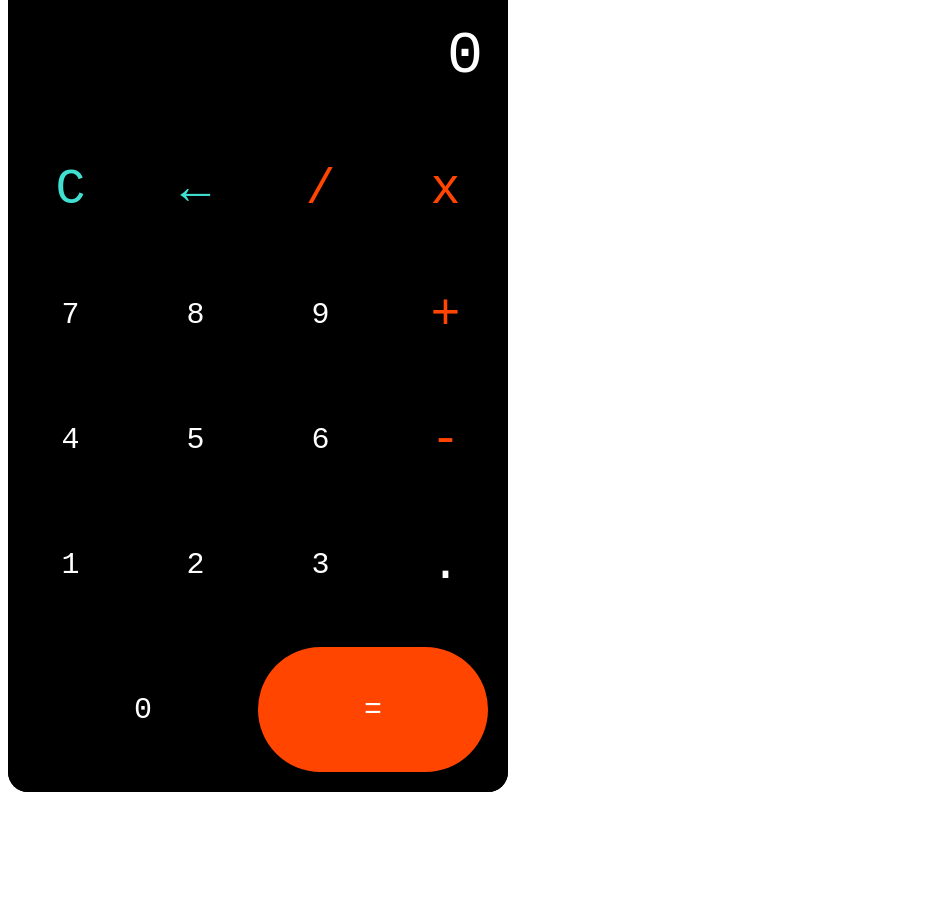
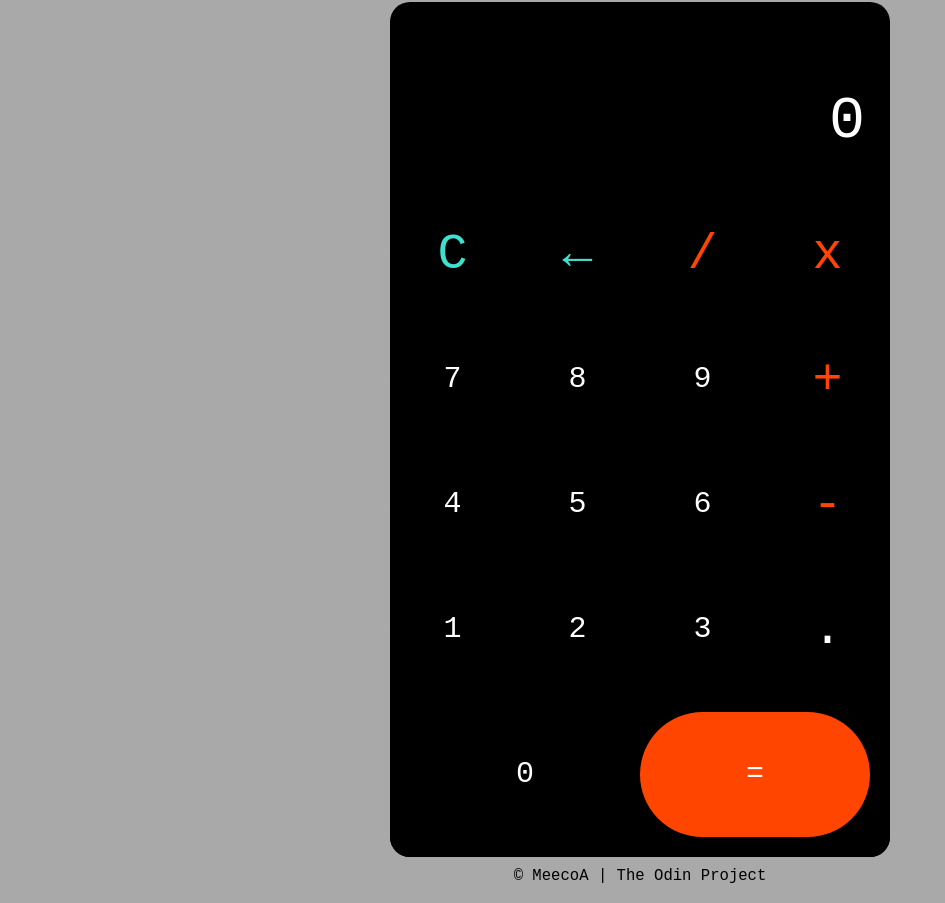
Before and after one commit to MeecoA/calculator, a plain HTML site: page index.html in a window 1280 px wide. Shown: the part 71-974 px from the top of the page, without its empty margins (0-945 px from the left). Before the commit the page ends 871 px from the top, so only its background shows below. Drawn offline with Linux system fonts and the light colour scheme.

Commit message:
styling and readme update

```diff
--- a/index.html
+++ b/index.html
@@ -10,6 +10,7 @@
 </head>
 <body>
     <div id="main">
+        <h1>Simple Calculator</h1>
         <div id="calcuBody">
             <div id="mainScreen">
                 <div id="secondNum"></div>
@@ -40,6 +41,10 @@
 
         </div>
     </div>
+    <footer>
+        <div>&copy; MeecoA | The Odin Project
+        </div>
+    </footer>
 
 </body>
 </html>
--- a/style.css
+++ b/style.css
@@ -1,5 +1,14 @@
 *{
     font-family: monospace;
+}
+body{
+    background-color: darkgrey;
+}
+#main{
+    display: flex;
+    justify-content: center;
+    flex-direction: column;
+    align-items: center;
 }
 #calcuBody{
     width: 500px;
@@ -87,3 +96,10 @@
     color:turquoise;
     font-size: 50px;
 }
+
+footer{
+    display: flex;
+    justify-content: center;
+    padding: 10px;
+    font-size: larger;
+}
```
